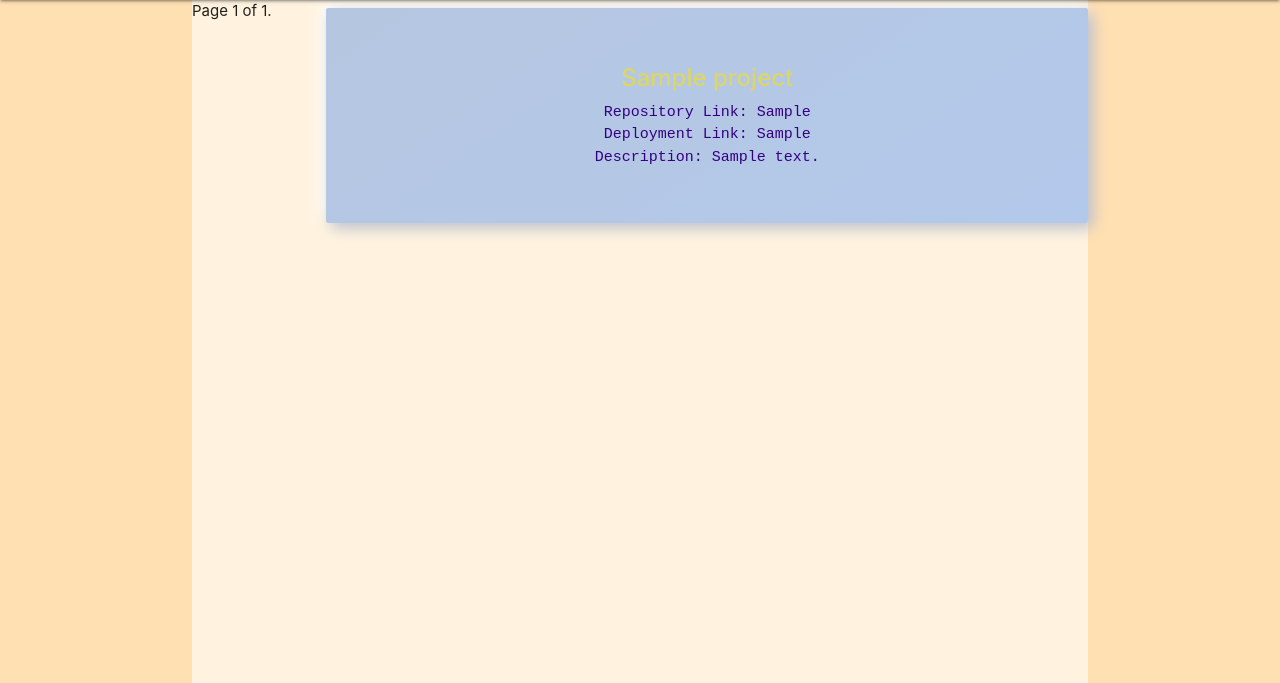
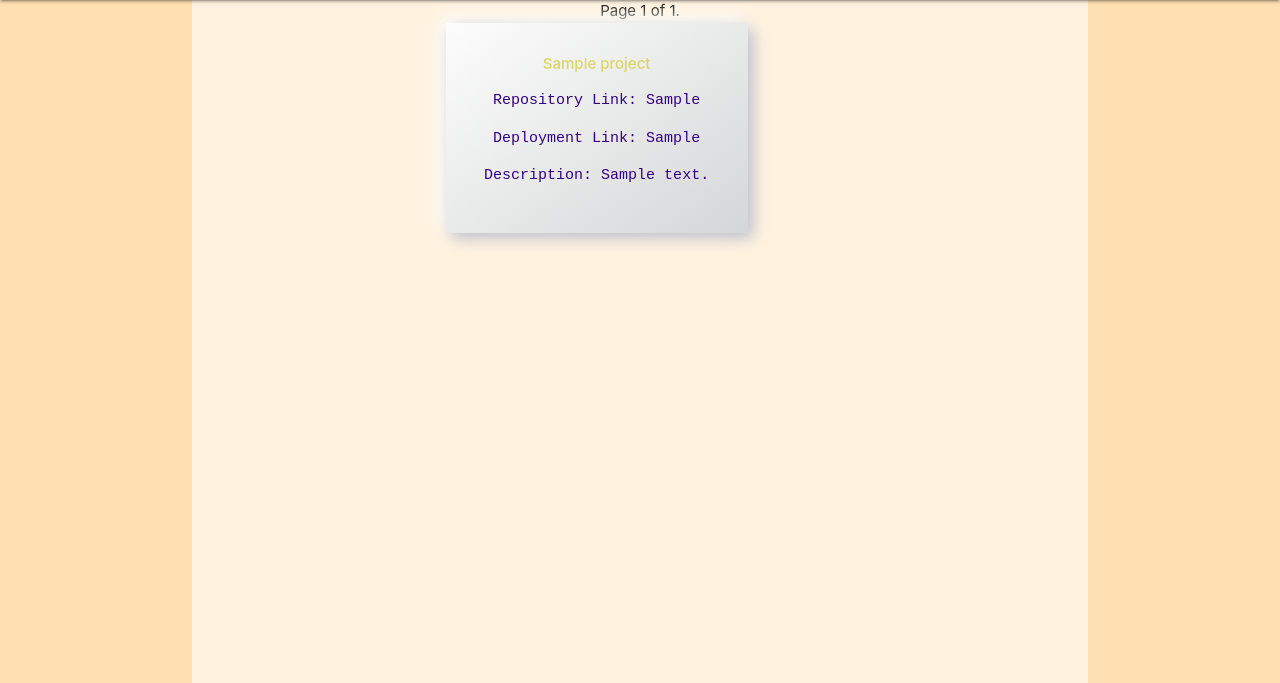
Before and after one commit to NoahCSmith93/General-Archive, a Django app: page /projects/ in a window 1280 px wide. Shown: the part 64-747 px from the top of the page. Run offline with Django 3.2, Linux system fonts and the light colour scheme; tables that the repository leaves empty hold one stand-in row (values such as "Sample post"); some libraries are stand-ins or nearby versions.

Commit message:
this aligns the pagination and slight fixes to the profile page

```diff
--- a/main_app/static/css/style.css
+++ b/main_app/static/css/style.css
@@ -22,7 +22,7 @@ main {
     background-color: rgba(163, 161, 110, 0.513);
 }
 
-.home-page .card-panel.white {
+.home-page {
     border: 1px solid #7228c6;
     box-shadow: 20px 20px 20px rgba(166, 76, 186, 0.1);
     border-radius: 30px;
@@ -34,8 +34,9 @@ main {
 }
 
 .card-panel.white {
+    background: linear-gradient(145deg, #fdfdfd, #d5d6d7);
+    box-shadow: 20px 20x 20px #babecc, -5px -5px 15px #ffffff;
     border: 1px solid #7228c6;
-    box-shadow: 20px 20px 20px rgba(166, 76, 186, 0.1);
     border-radius: 30px;
     padding: 30px;
     margin-bottom: 20px;
@@ -193,13 +194,21 @@ input[type=text], input[type=email], input[type=password], input[type=descriptio
 }
 .card-2 {
     width: 85%;
-    float: right;
+    float:right;
     border-color: #d0d6d9;
     background: linear-gradient(145deg, #fdfdfd, #d5d6d7);
     box-shadow: 5px 5px 15px #babecc, -5px -5px 15px #ffffff;
     overflow: hidden;
     padding: 30px;
+    margin-right: 70px;
 }
 .card-action2 {
     text-align: center;
 }
+
+.page-content {
+    display:flex;
+    flex-direction:column;
+    align-items: center;
+    justify-content:center;
+}
--- a/main_app/templates/main_app/project_list.html
+++ b/main_app/templates/main_app/project_list.html
@@ -2,25 +2,6 @@
 {% block content %}
 
     <div class="page-content">
-        <div class="project-list">
-            {% for project in page_obj %}
-            <div class="project">
-                <a href="{% url 'project_detail' project.id %}">
-                    <div class="card">
-                        <div class="card-content">
-                            <span class="card-title">{{ project.title }}</span>
-                            <p>Repository Link: {{ project.repository }}</p>
-                            <p>Deployment Link: {{ project.deployment }}</p>
-                            <p>Description: {{ project.description }}</p>
-                        </div>
-                    </div>
-                </a>
-            </div>
-            {% empty %}
-            <p>No projects yet!</p>
-            {% endfor %}
-
-        </div>
         <div class="pagination">
             <span class="step-links">
                 {% if page_obj.has_previous %}
@@ -38,6 +19,25 @@
                 {% endif %}
             </span>
         </div>
+        <div class="project-list">
+            {% for project in page_obj %}
+            <div class="project">
+                <a href="{% url 'project_detail' project.id %}">
+                    <div class="card-2">
+                        <div class="card-content">
+                            <span class="card-title">{{ project.title }}</span>
+                            <p>Repository Link: {{ project.repository }}</p>
+                            <p>Deployment Link: {{ project.deployment }}</p>
+                            <p>Description: {{ project.description }}</p>
+                        </div>
+                    </div>
+                </a>
+            </div>
+            {% empty %}
+            <p>No projects yet!</p>
+            {% endfor %}
+
+        </div>
     </div>
 
 
```
Also changed, not shown: main_app/templates/users/profile.html (+8 -4 lines).
